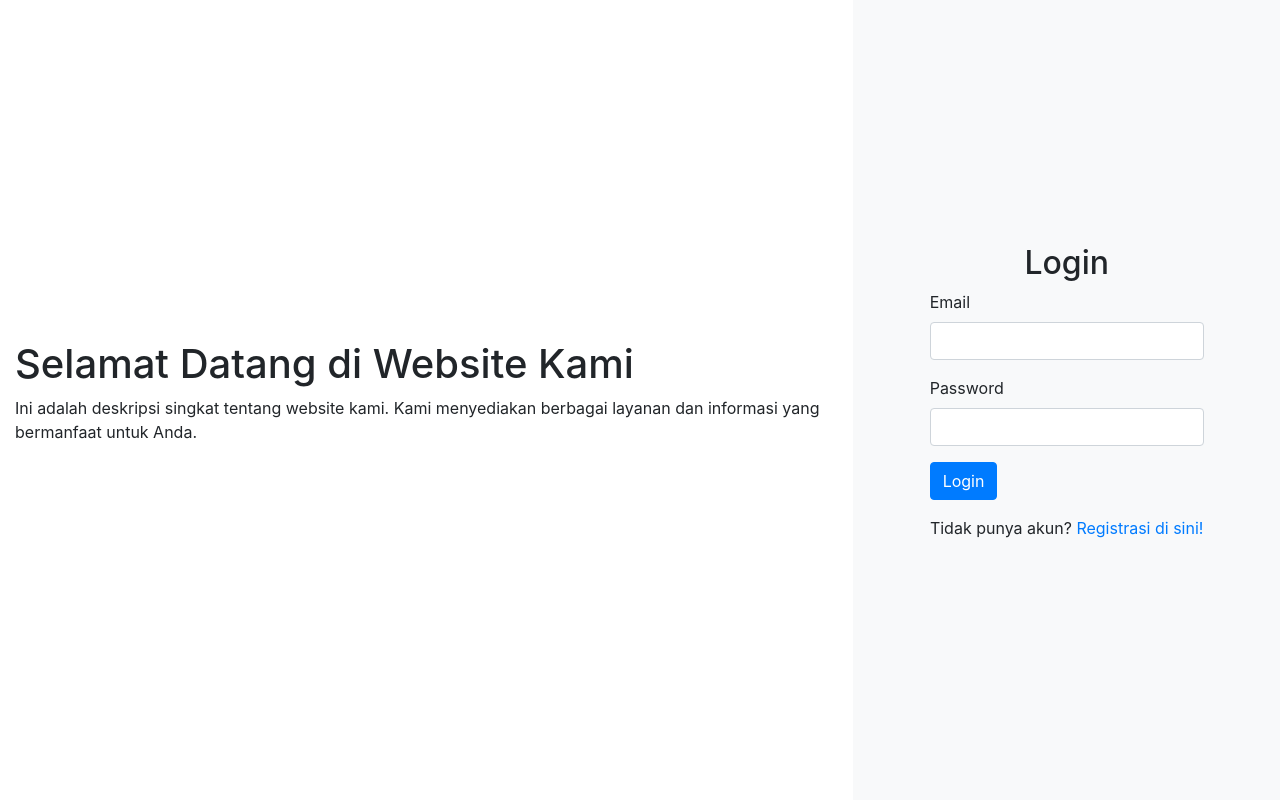
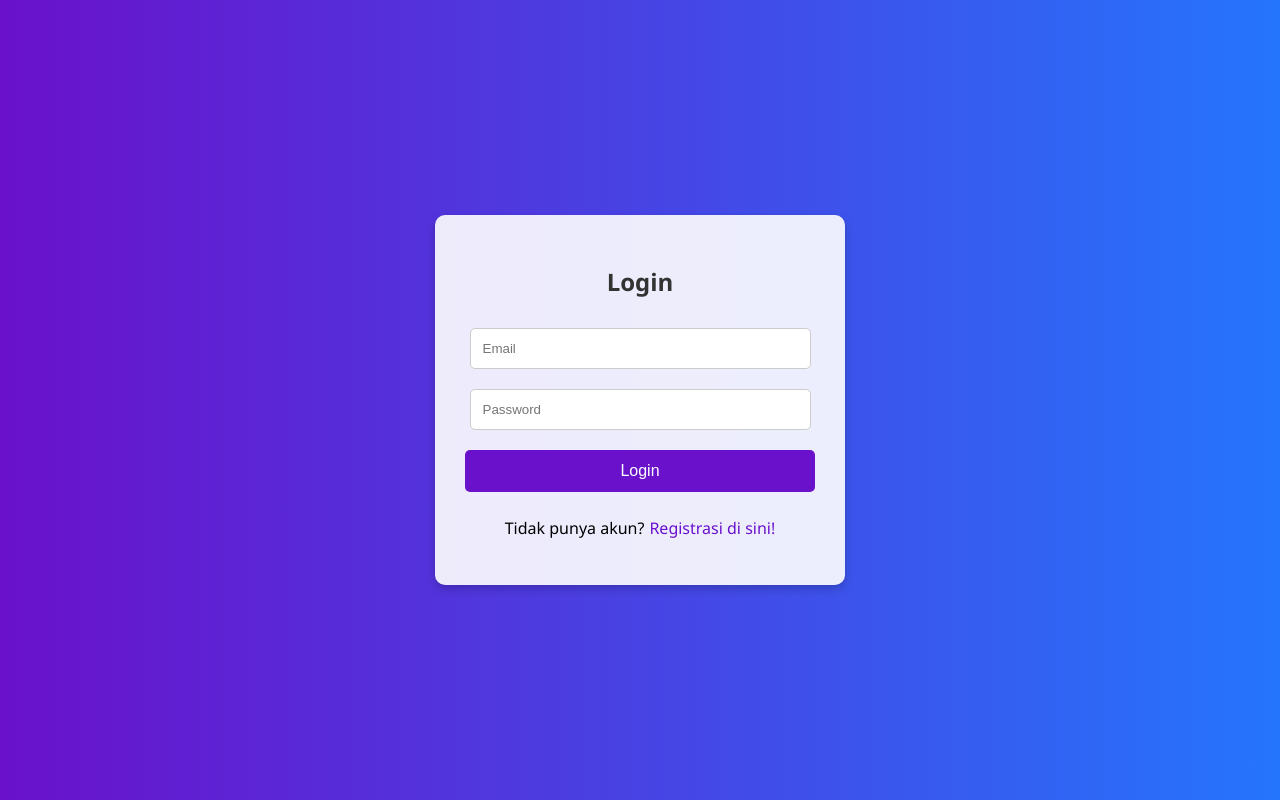
Before and after one commit to simamzz/TUBES-WAD, a Laravel app: page / in a window 1280 px wide. Run offline with Laravel 12, Linux system fonts and the light colour scheme; parts of the project's set-up code (start-up, migrations or seed data) failed here and were passed over.

Commit message:
comit wel blade 2

```diff
--- a/resources/views/welcome.blade.php
+++ b/resources/views/welcome.blade.php
@@ -3,48 +3,80 @@
 <head>
     <meta charset="UTF-8">
     <meta name="viewport" content="width=device-width, initial-scale=1.0">
-    <title>Welcome Page</title>
-    <link rel="icon" href="{{ asset('public\favicon.ico') }}" type="image/x-icon"> <!-- Ganti dengan favicon Anda -->
-    <link rel="stylesheet" href="https://stackpath.bootstrapcdn.com/bootstrap/4.5.2/css/bootstrap.min.css">
+    <title>Tencom</title>
+    <style>
+        body {
+            display: flex;
+            justify-content: center;
+            align-items: center;
+            height: 100vh;
+            margin: 0;
+            font-family: 'Segoe UI', Tahoma, Geneva, Verdana, sans-serif;
+            background: linear-gradient(to right, #6a11cb, #2575fc);
+            color: #fff;
+        }
+        .login-box {
+            background-color: rgba(255, 255, 255, 0.9);
+            padding: 30px;
+            border-radius: 10px;
+            box-shadow: 0 4px 8px rgba(0, 0, 0, 0.2);
+            text-align: center;
+            width: 350px;
+        }
+        .login-box h2 {
+            margin-bottom: 20px;
+            color: #333;
+        }
+        .login-box input {
+            width: 90%;
+            padding: 12px;
+            margin: 10px 0;
+            border: 1px solid #ccc;
+            border-radius: 5px;
+        }
+        .login-box button {
+            width: 100%;
+            padding: 12px;
+            margin: 10px 0;
+            border: none;
+            border-radius: 5px;
+            background-color: #6a11cb;
+            color: #fff;
+            font-size: 16px;
+            cursor: pointer;
+        }
+        .login-box button:hover {
+            background-color: #2575fc;
+        }
+        .login-box a {
+            color: #6a11cb;
+            text-decoration: none;
+            margin-left: 5px;
+}
+        .login-box a:hover {
+            text-decoration: underline;
+        }
+        .login-box p {
+            color: #000;
+            margin-top: 15px;
+            display: flex;
+            justify-content: center;
+            align-items: center;
+}
+.horizontal p {
+    margin: 0;
+}
+    </style>
 </head>
 <body>
-    <div class="container-fluid">
-        <div class="row">
-            <!-- Kolom Kiri -->
-            <div class="col-md-8">
-                <div class="d-flex align-items-center" style="height: 100vh;">
-                    <div>
-                        <h1>Selamat Datang di Website Kami</h1>
-                        <p>Ini adalah deskripsi singkat tentang website kami. Kami menyediakan berbagai layanan dan informasi yang bermanfaat untuk Anda.</p>
-                    </div>
-                </div>
-            </div>
-
-            <!-- Kolom Kanan -->
-            <div class="col-md-4 bg-light">
-                <div class="d-flex flex-column align-items-center justify-content-center" style="height: 100vh;">
-                    <h2>Login</h2>
-                    <form action="{{ route('login') }}" method="POST">
-                        @csrf
-                        <div class="form-group">
-                            <label for="email">Email</label>
-                            <input type="email" class="form-control" id="email" name="email" required>
-                        </div>
-                        <div class="form-group">
-                            <label for="password">Password</label>
-                            <input type="password" class="form-control" id="password" name="password" required>
-                        </div>
-                        <button type="submit" class="btn btn-primary">Login</button>
-                    </form>
-
-                    <p class="mt-3">Tidak punya akun? <a href="{{ route('register') }}">Registrasi di sini!</a></p>
-                </div>
-            </div>
-        </div>
+    <div class="login-box">
+        <h2>Login</h2>
+        <form>
+            <input type="email" placeholder="Email" required>
+            <input type="password" placeholder="Password" required>
+            <button type="submit">Login</button>
+        </form>
+        <p class="mt-3">Tidak punya akun?<a href="{{ route('register') }}">Registrasi di sini!</a></p>
     </div>
-
-    <script src="https://code.jquery.com/jquery-3.5.1.slim.min.js"></script>
-    <script src="https://cdn.jsdelivr.net/npm/@popperjs/core@2.9.2/dist/umd/popper.min.js"></script>
-    <script src="https://stackpath.bootstrapcdn.com/bootstrap/4.5.2/js/bootstrap.min.js"></script>
 </body>
 </html>
```
